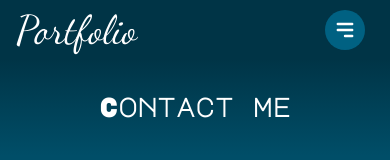
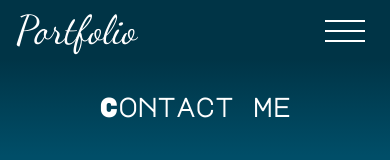
Before and after one commit to Ryuuchi53/portfolio, a React (Create React App) app: page /contact in a window 390 px wide. Shown: the top 160 px of the page. Built offline with nearby package versions, Linux system fonts and the light colour scheme.

Commit message:
make changes in navigation

```diff
--- a/src/App.css
+++ b/src/App.css
@@ -101,11 +101,9 @@ div .home::-webkit-scrollbar {
     border: 0;
     height: 40px;
     width: 40px;
-    padding: 0.5rem;
-    border-radius: 50%;
-    background-color: rgb(0, 97, 130);
+    transform: rotate(0deg);
+    transition: .5s ease-in-out;
     cursor: pointer;
-    transition: background-color 0.2s ease-in-out;
     position: absolute;
     top: 50%;
     right: 25px;
@@ -113,8 +111,40 @@ div .home::-webkit-scrollbar {
     display: none;
 }
 
-  .hamburger:hover {
-    background-color: rgb(1, 79, 105);
+.hamburger div {
+  background: #ffffff;
+  height: 2px;
+  width: 100%;
+  position: absolute;
+  left: 0;
+  transform: rotate(0deg);
+  transition: .25s ease-in-out;
+}
+
+.hamburger div:nth-child(1) {
+  top: 10px;
+}
+
+.hamburger div:nth-child(2) {
+  top: 20px;
+}
+
+.hamburger div:nth-child(3) {
+  top: 30px;
+}
+
+.hamburger.open div:nth-child(1) {
+  top: 20px;
+  transform: rotate(135deg);
+}
+
+.hamburger.open div:nth-child(2) {
+  opacity: 0;
+}
+
+.hamburger.open div:nth-child(3) {
+  top: 20px;
+  transform: rotate(-135deg);
 }
 
 div .about, .contact, .home, .project, .no-match {
@@ -401,15 +431,21 @@ footer {
       width: 100%;
       height: calc(100vh - 77px);
       background-image: linear-gradient(180deg, rgb(0, 52, 70), rgb(0, 78, 104));
+      animation: headerSlideDown2 1s;
+    }
+
+    @keyframes headerSlideDown2 {
+      from {height: calc(0vh);}
+      to {height: calc(100vh - 77px);}
     }
 
     .navigation-menu .nav-list {
       text-align: center;
       margin: 0;
-      color: black;
       width: 100%;
       padding: 0.1rem 0;
       transition: background-color 0.5s ease, transform 0.5s ease;
+      animation: bodyFadeIn 3s;
     }
 
     .navigation-menu .nav-list:hover {
--- a/src/App.js
+++ b/src/App.js
@@ -17,6 +17,7 @@ export default function App() {
       setLoading(false);
     }, 2000);
   }, []);
+  const [isOpen, setIsOpen] = useState(false);
 
   return (
     <div className='container'>
@@ -30,23 +31,14 @@ export default function App() {
           <Router>
             <nav className='navigation'>
               <a className='page-name' href='/portfolio'>Portfolio</a>
-              <button className="hamburger" onClick={() => {
+              <div className={`hamburger ${isOpen ? 'open' : ''}`} onClick={() => {
+                setIsOpen(!isOpen);
                 setIsNavExpanded(!isNavExpanded);
-              }}>
-              {/* icon from heroicons.com */}
-              <svg
-                xmlns="http://www.w3.org/2000/svg"
-                className="h-5 w-5"
-                viewBox="0 0 20 20"
-                fill="white"
-              >
-                <path
-                  fillRule="evenodd"
-                  d="M3 5a1 1 0 011-1h12a1 1 0 110 2H4a1 1 0 01-1-1zM3 10a1 1 0 011-1h12a1 1 0 110 2H4a1 1 0 01-1-1zM9 15a1 1 0 011-1h6a1 1 0 110 2h-6a1 1 0 01-1-1z"
-                  clipRule="evenodd"
-                />
-              </svg>
-              </button>
+                }}>
+                <div></div>
+                <div></div>
+                <div></div>
+              </div>
               <div className={
                 isNavExpanded ? "navigation-menu expanded" : "navigation-menu"
               }>
@@ -54,21 +46,25 @@ export default function App() {
                   <li className='nav-list'>
                     <Link className='nav-link' to="/portfolio" onClick={() => {
                 setIsNavExpanded(!isNavExpanded);
+                setIsOpen(!isOpen);
               }}>Home</Link>
                   </li>
                   <li className='nav-list'>
                     <Link className='nav-link' to="/about" onClick={() => {
                 setIsNavExpanded(!isNavExpanded);
+                setIsOpen(!isOpen);
               }}>About me</Link>
                   </li>
                   <li className='nav-list'>
                     <Link className='nav-link' to="/project" onClick={() => {
                 setIsNavExpanded(!isNavExpanded);
+                setIsOpen(!isOpen);
               }}>Project</Link>
                   </li>
                   <li className='nav-list'>
                     <Link className='nav-link' to="/contact" onClick={() => {
                 setIsNavExpanded(!isNavExpanded);
+                setIsOpen(!isOpen);
               }}>Contact</Link>
                   </li>
                 </ul>
```
